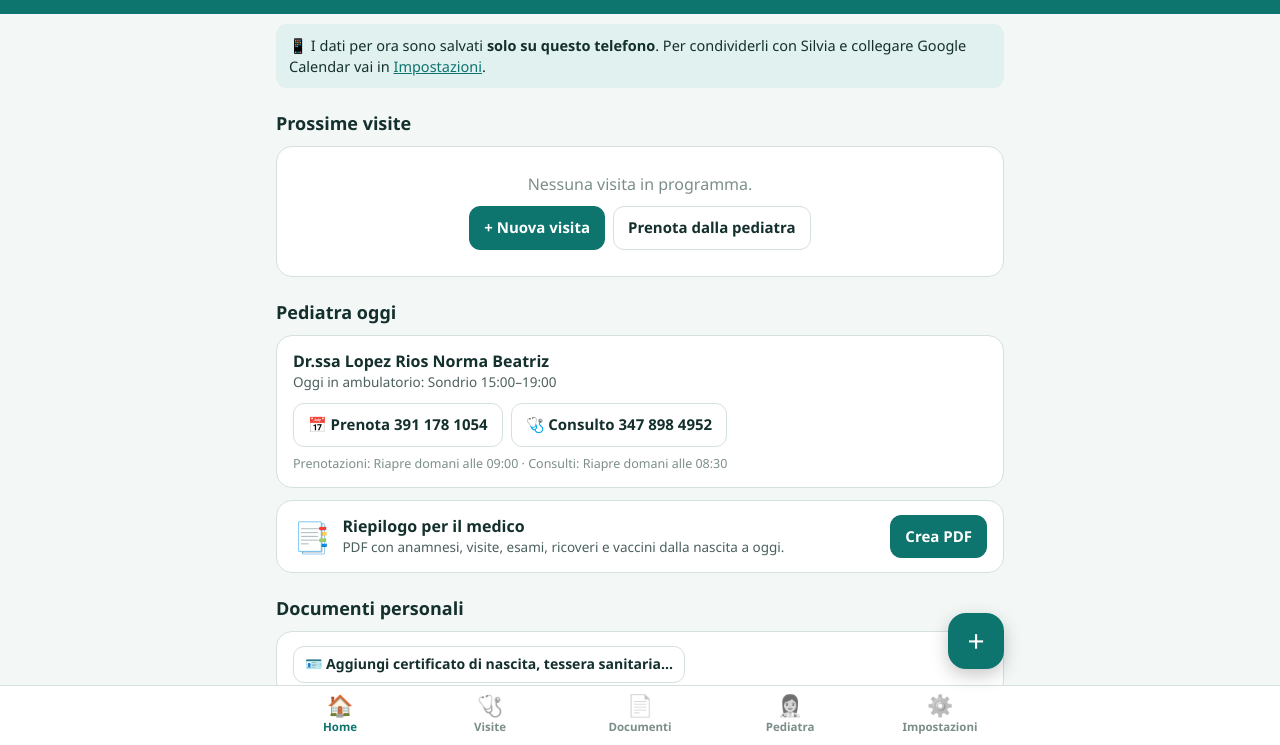
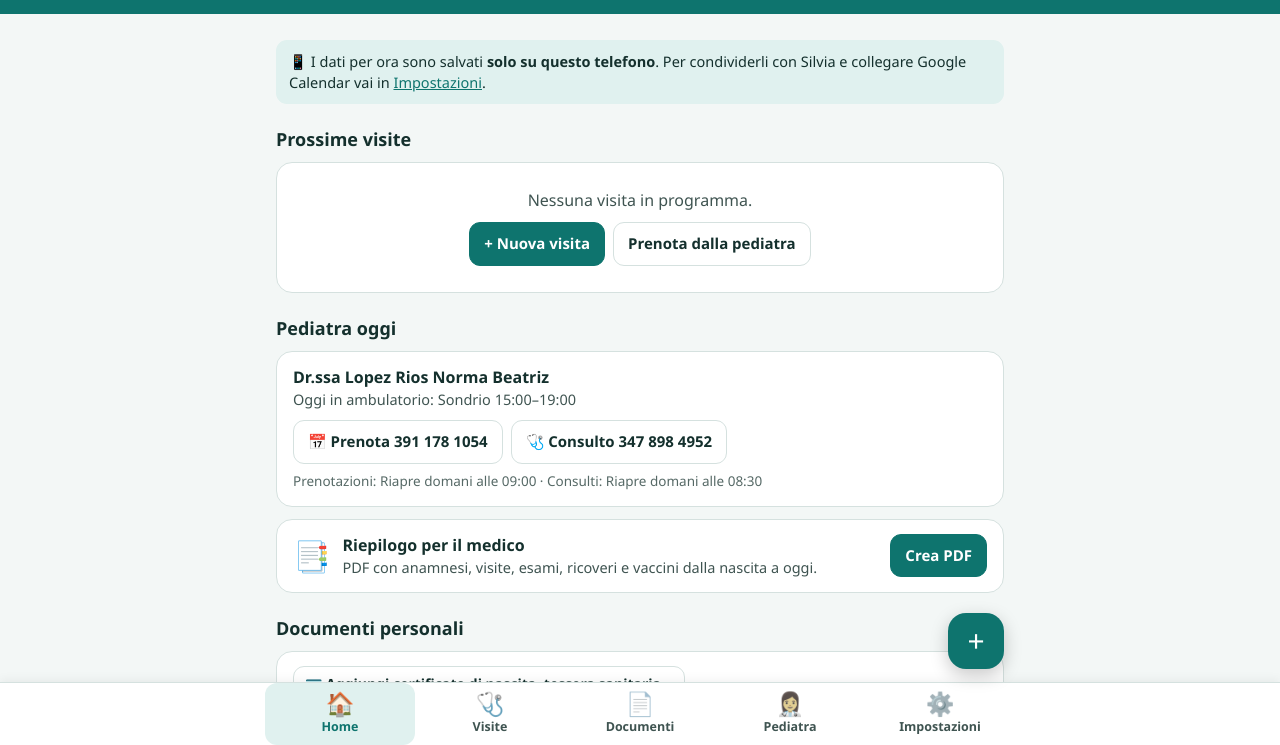
Before and after one commit to simonegianatti83-blip/simonegianatti83-blip.github.io, a plain HTML site: page gioele/index.html in a window 1280 px wide. Shown: the part 55-800 px from the top of the page. Drawn offline with Linux system fonts and the light colour scheme.

Commit message:
Gioele v6: contenuto in fondo non più coperto da barra e tasto +, testi secondari e barra delle sezioni più leggibili
Co-Authored-By: Claude Opus 5.5 <noreply@anthropic.com>
Claude-Session: https://claude.ai/code/session_01CQpDK7iV1nzQLZEdJN5UYt

```diff
--- a/gioele/index.html
+++ b/gioele/index.html
@@ -15,7 +15,7 @@
 <meta name="apple-mobile-web-app-status-bar-style" content="black-translucent">
 <style>
 :root{
-  --bg:#F3F7F6; --surface:#FFFFFF; --ink:#14302D; --ink-2:#4B605D; --ink-3:#7C8E8B;
+  --bg:#F3F7F6; --surface:#FFFFFF; --ink:#14302D; --ink-2:#3F5451; --ink-3:#566966;
   --line:#D5E1DF; --line-2:#E7EFED; --brand:#0E746E; --brand-ink:#FFFFFF; --brand-soft:#E0F1EF;
   --warn:#B45309; --warn-soft:#FDF1E3; --bad:#B42318; --bad-soft:#FDECEA; --ok:#1F7A3D; --ok-soft:#E5F4EA;
   --accent:#F2B705;
@@ -24,13 +24,13 @@
 }
 @media (prefers-color-scheme: dark){
   :root:not([data-theme="light"]){
-    --bg:#0D1716; --surface:#152321; --ink:#E4EFED; --ink-2:#A9BDB9; --ink-3:#7A8F8B;
+    --bg:#0D1716; --surface:#152321; --ink:#E4EFED; --ink-2:#B9CBC7; --ink-3:#9AAFAB;
     --line:#263A37; --line-2:#1D2E2C; --brand:#3DB8AE; --brand-ink:#06201E; --brand-soft:#16342F;
     --warn:#F0A24B; --warn-soft:#3A2A14; --bad:#F2776C; --bad-soft:#3B1C19; --ok:#5BC47E; --ok-soft:#173222;
   }
 }
 :root[data-theme="dark"]{
-  --bg:#0D1716; --surface:#152321; --ink:#E4EFED; --ink-2:#A9BDB9; --ink-3:#7A8F8B;
+  --bg:#0D1716; --surface:#152321; --ink:#E4EFED; --ink-2:#B9CBC7; --ink-3:#9AAFAB;
   --line:#263A37; --line-2:#1D2E2C; --brand:#3DB8AE; --brand-ink:#06201E; --brand-soft:#16342F;
   --warn:#F0A24B; --warn-soft:#3A2A14; --bad:#F2776C; --bad-soft:#3B1C19; --ok:#5BC47E; --ok-soft:#173222;
 }
@@ -54,11 +54,11 @@ header.top{background:var(--brand);color:#fff;padding:calc(14px + env(safe-area-
 .top .grow{flex:1;min-width:0}
 .sync{border:1px solid rgba(255,255,255,.35);background:rgba(255,255,255,.1);color:#fff;border-radius:999px;padding:6px 11px;font-size:13px;font-weight:600;white-space:nowrap}
 
-main{padding:16px 0 calc(96px + env(safe-area-inset-bottom))}
+main.wrap{padding:16px 16px calc(170px + env(safe-area-inset-bottom))}
 h2{font-size:18px;margin:22px 0 10px}
 h2:first-child{margin-top:4px}
 .card{background:var(--surface);border:1px solid var(--line);border-radius:var(--r-lg);padding:14px 16px;margin-bottom:12px}
-.muted{color:var(--ink-2)} .small{font-size:13.5px} .tiny{font-size:12.5px;color:var(--ink-3)}
+.muted{color:var(--ink-2)} .small{font-size:14.5px} .tiny{font-size:13.5px;line-height:1.45;color:var(--ink-3)}
 .btn{display:inline-flex;align-items:center;justify-content:center;gap:7px;border:1px solid var(--line);background:var(--surface);border-radius:var(--r-md);padding:10px 14px;font-weight:600;font-size:15px;text-decoration:none;color:var(--ink)}
 .btn.pri{background:var(--brand);border-color:var(--brand);color:var(--brand-ink)}
 .btn.bad{color:var(--bad);border-color:var(--bad-soft)}
@@ -82,7 +82,7 @@ h2:first-child{margin-top:4px}
 .item .grow{flex:1;min-width:0}
 .ico{flex:none;width:44px;height:44px;border-radius:10px;background:var(--line-2);display:grid;place-items:center;font-size:21px;overflow:hidden}
 .ico img{width:100%;height:100%;object-fit:cover}
-.empty{text-align:center;color:var(--ink-3);padding:26px 10px}
+.empty{text-align:center;color:var(--ink-2);padding:26px 10px}
 
 .toolbar{display:flex;gap:8px;flex-wrap:wrap;margin-bottom:12px}
 .toolbar input,.toolbar select{flex:1;min-width:140px}
@@ -95,10 +95,10 @@ label.f > input,label.f > select,label.f > textarea{margin-top:4px;font-weight:4
 .check input{width:20px;height:20px}
 
 /* barra in basso */
-nav.tabs{position:fixed;left:0;right:0;bottom:0;background:var(--surface);border-top:1px solid var(--line);display:flex;justify-content:center;padding-bottom:env(safe-area-inset-bottom);z-index:20}
-nav.tabs button{flex:1;max-width:150px;border:0;background:none;padding:8px 2px 9px;font-size:11.5px;font-weight:700;color:var(--ink-3);display:flex;flex-direction:column;align-items:center;gap:2px}
-nav.tabs button .e{font-size:21px;line-height:1.1;filter:grayscale(1);opacity:.75}
-nav.tabs button[aria-current=page]{color:var(--brand)}
+nav.tabs{position:fixed;left:0;right:0;bottom:0;background:var(--surface);border-top:1px solid var(--line);box-shadow:0 -2px 10px rgba(0,0,0,.06);display:flex;justify-content:center;padding-bottom:env(safe-area-inset-bottom);z-index:20}
+nav.tabs button{flex:1;max-width:150px;border:0;background:none;padding:8px 2px 9px;font-size:12.5px;font-weight:700;color:var(--ink-2);display:flex;flex-direction:column;align-items:center;gap:2px}
+nav.tabs button .e{font-size:23px;line-height:1.1;filter:grayscale(.6);opacity:.9}
+nav.tabs button[aria-current=page]{color:var(--brand);background:var(--brand-soft);border-radius:12px}
 nav.tabs button[aria-current=page] .e{filter:none;opacity:1}
 .fab{position:fixed;right:max(16px, calc(50vw - 364px));bottom:calc(76px + env(safe-area-inset-bottom));z-index:21;width:56px;height:56px;border-radius:18px;border:0;background:var(--brand);color:var(--brand-ink);font-size:30px;line-height:1;box-shadow:0 6px 18px rgba(0,0,0,.22)}
 
@@ -124,6 +124,7 @@ dialog::backdrop{background:rgba(5,20,18,.5)}
 .days .d{padding:9px 0;border-top:1px solid var(--line-2)}
 .days .d:first-child{border-top:0}
 .days .d .n{font-weight:700}
+@media (max-width:380px){nav.tabs button{font-size:11.5px}}
 .toast{position:fixed;left:50%;transform:translateX(-50%);bottom:calc(140px + env(safe-area-inset-bottom));background:var(--ink);color:var(--bg);padding:10px 16px;border-radius:12px;font-size:14.5px;z-index:100;max-width:calc(100vw - 32px);box-shadow:0 6px 18px rgba(0,0,0,.25)}
 ol.steps{padding-left:20px;margin:6px 0} ol.steps li{margin:6px 0}
 code{background:var(--line-2);padding:1px 5px;border-radius:5px;font-size:13.5px;word-break:break-all}
@@ -942,7 +943,7 @@ function vImpostazioni() {
     Il programma è solo una pagina: <b>nessun dato di Gioele finisce su GitHub</b> né su server di terzi. I dati stanno sul telefono e, se collegato, nel tuo Google Drive e Google Calendar, visibili solo a te e alle persone con cui li condividi.
     ${cid ? `<div class="btns"><button type="button" class="btn sm bad" data-act="scollega">Scollega Google da questo telefono</button></div>` : ""}
   </div>
-  <div class="tiny" style="text-align:center;margin-top:18px">Gioele · v5</div>`;
+  <div class="tiny" style="text-align:center;margin-top:18px">Gioele · v6</div>`;
 }
 function istruzioniGoogle() {
   return `<ol class="steps small">
--- a/gioele/sw.js
+++ b/gioele/sw.js
@@ -1,7 +1,7 @@
 /* Gioele – service worker: app disponibile anche offline + riceve i file
    condivisi dal telefono (menu "Condividi" → Gioele).
    Per pubblicare una nuova versione cambia il numero qui sotto. */
-const VERSIONE = "gioele-v5";
+const VERSIONE = "gioele-v6";
 const FILE_APP = ["./", "./index.html", "./manifest.webmanifest",
   "./icona-192.png", "./icona-512.png", "./icona-maskable-512.png", "./apple-touch-icon.png",
   "./analisi.js", "./riepilogo.js"];
```
